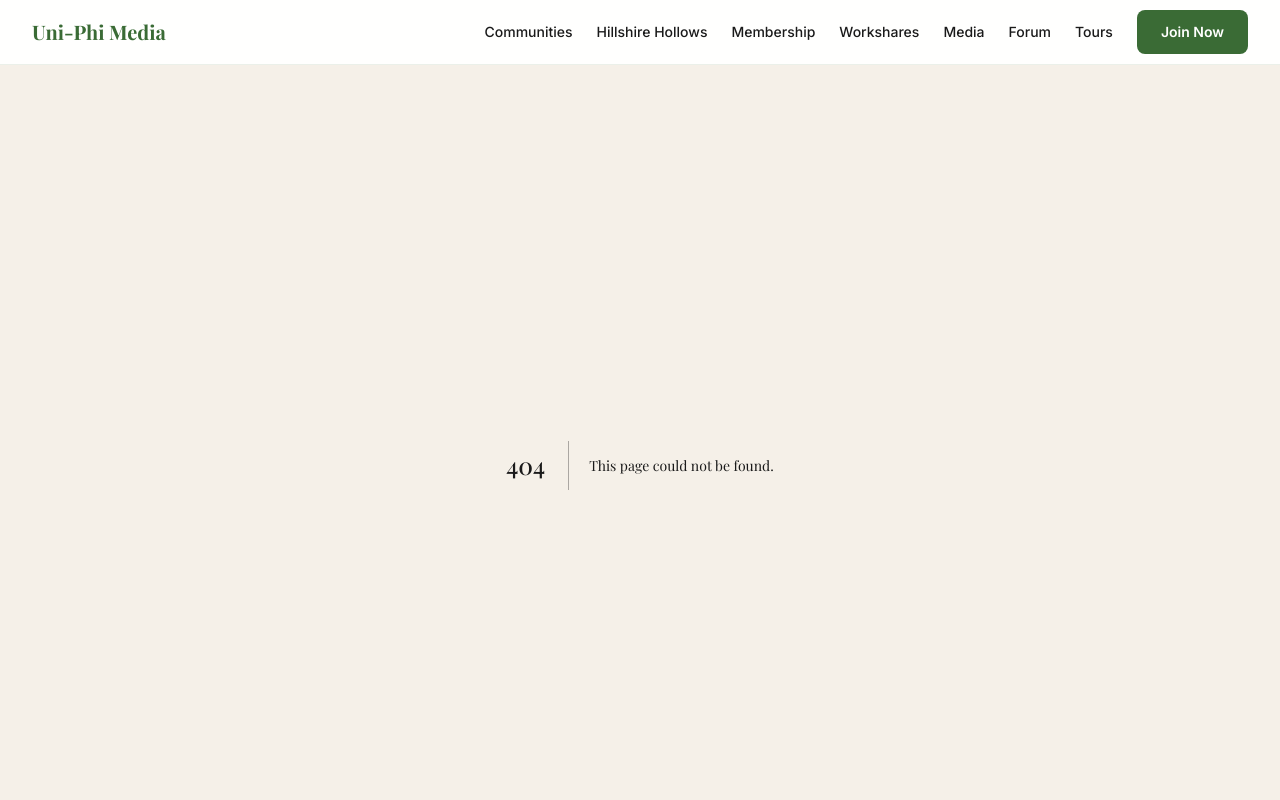
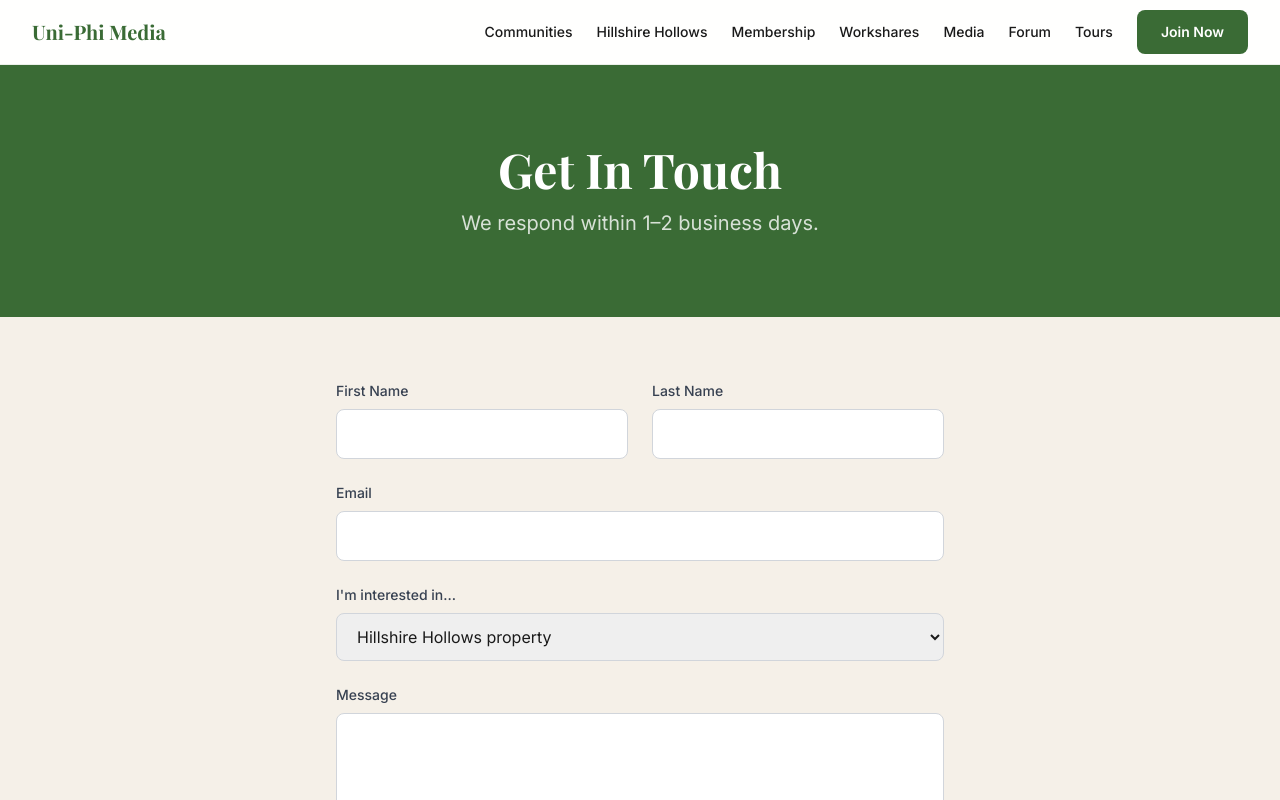
Before and after one commit to dutchiono/uniphimedia, a Next.js app: page /contact in a window 1280 px wide. Before the commit this address had no page. Shown: the top 800 px of the page. Built offline with nearby package versions, Linux system fonts and the light colour scheme; a web font is replaced by a local one.

Commit message:
Add src/app/contact/page.tsx with contact form

```diff
--- /dev/null
+++ b/src/app/contact/page.tsx
@@ -0,0 +1,55 @@
+import type { Metadata } from 'next';
+
+export const metadata: Metadata = {
+  title: 'Contact',
+  description: 'Get in touch with Uni-Phi Media. We respond within 1-2 business days.',
+};
+
+export default function ContactPage() {
+  return (
+    <div>
+      <section className="bg-brand-green text-white py-20 text-center">
+        <div className="max-w-3xl mx-auto px-4">
+          <h1 className="font-heading text-5xl font-bold mb-4">Get In Touch</h1>
+          <p className="text-xl text-white/80">We respond within 1–2 business days.</p>
+        </div>
+      </section>
+      <section className="section max-w-2xl">
+        <form className="space-y-6">
+          <div className="grid sm:grid-cols-2 gap-6">
+            <div>
+              <label className="block text-sm font-medium text-gray-700 mb-2">First Name</label>
+              <input type="text" className="w-full border border-gray-300 rounded-lg px-4 py-3 focus:outline-none focus:ring-2 focus:ring-brand-green" />
+            </div>
+            <div>
+              <label className="block text-sm font-medium text-gray-700 mb-2">Last Name</label>
+              <input type="text" className="w-full border border-gray-300 rounded-lg px-4 py-3 focus:outline-none focus:ring-2 focus:ring-brand-green" />
+            </div>
+          </div>
+          <div>
+            <label className="block text-sm font-medium text-gray-700 mb-2">Email</label>
+            <input type="email" className="w-full border border-gray-300 rounded-lg px-4 py-3 focus:outline-none focus:ring-2 focus:ring-brand-green" />
+          </div>
+          <div>
+            <label className="block text-sm font-medium text-gray-700 mb-2">I'm interested in...</label>
+            <select className="w-full border border-gray-300 rounded-lg px-4 py-3 focus:outline-none focus:ring-2 focus:ring-brand-green">
+              <option>Hillshire Hollows property</option>
+              <option>Membership</option>
+              <option>Workshares</option>
+              <option>Booking a tour</option>
+              <option>Media / press inquiry</option>
+              <option>General question</option>
+            </select>
+          </div>
+          <div>
+            <label className="block text-sm font-medium text-gray-700 mb-2">Message</label>
+            <textarea rows={6} className="w-full border border-gray-300 rounded-lg px-4 py-3 focus:outline-none focus:ring-2 focus:ring-brand-green" />
+          </div>
+          <button type="submit" className="btn-primary w-full text-center text-lg py-4">
+            Send Message
+          </button>
+        </form>
+      </section>
+    </div>
+  );
+}
```
